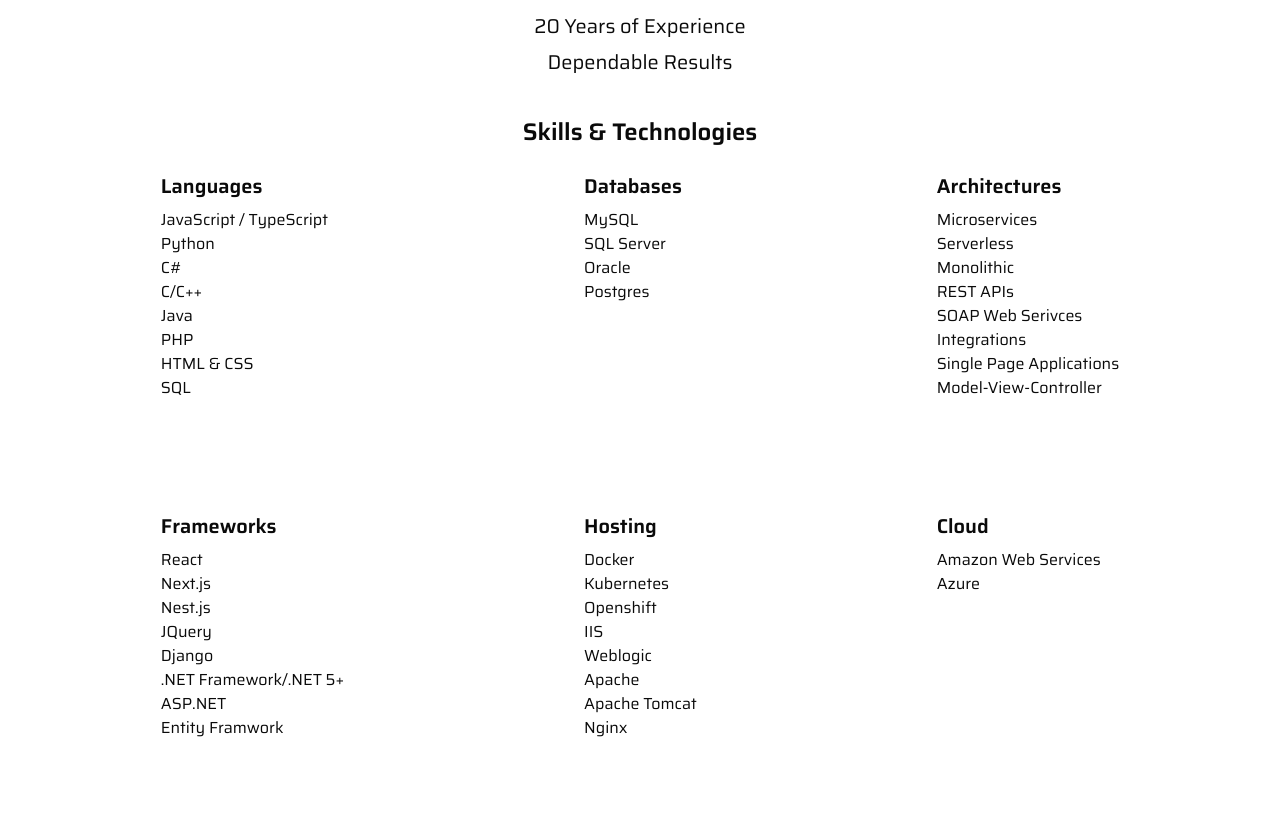
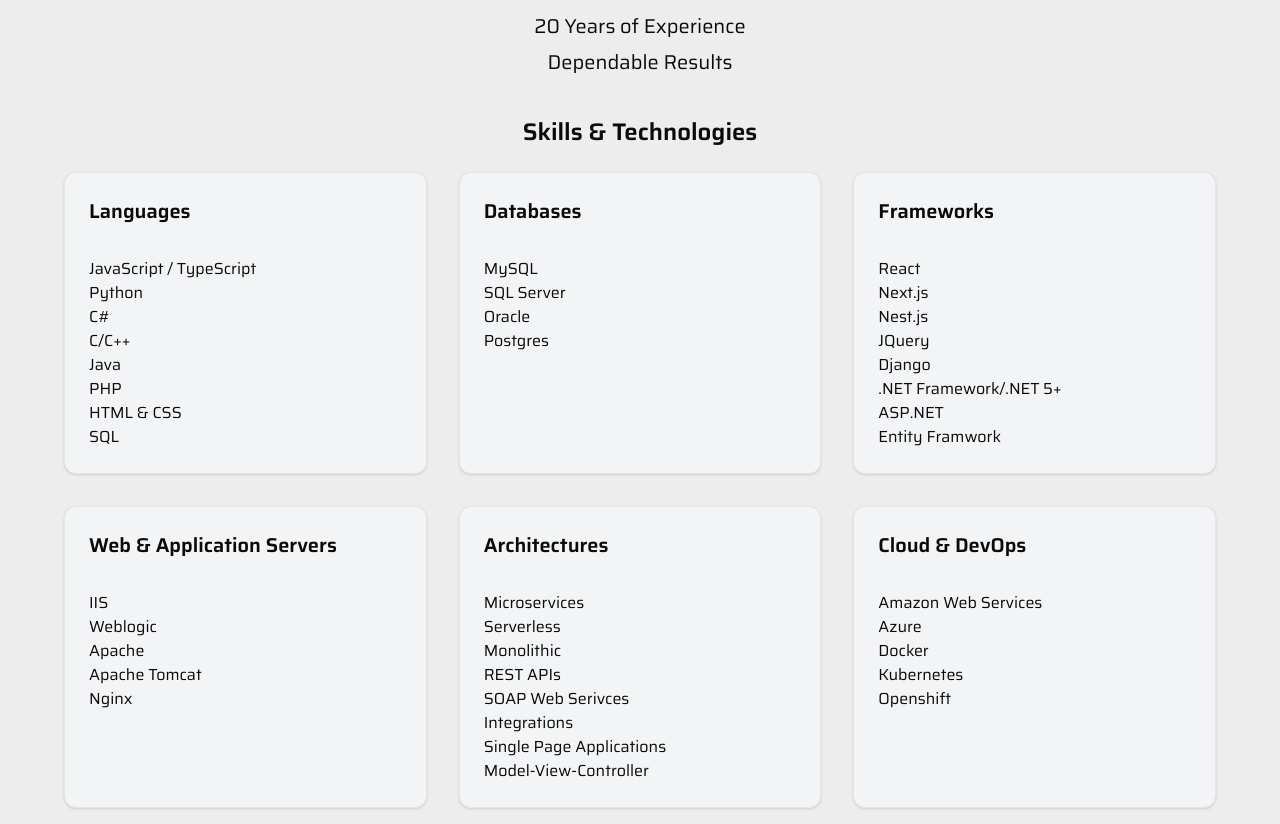
Before and after one commit to jmbsoftwaresolutions/jmbsoftwaresolutions, a Next.js app in the folder ui/jmbsoftwaresolutions/: page / in a window 1280 px wide. Shown: the part 408-1232 px from the top of the page. Before the commit the page ends 1164 px from the top, so only its background shows below. Built offline with nearby package versions, Linux system fonts and the light colour scheme; no server answers.

Commit message:
Misc improvements

```diff
--- a/ui/jmbsoftwaresolutions/app/globals.css
+++ b/ui/jmbsoftwaresolutions/app/globals.css
@@ -4,7 +4,7 @@
 
 @layer base {
   :root {
-    --background: 0 0% 100%;
+    --background: 0 0% 93%;
     --foreground: 0 0% 3.9%;
     --card: 0 0% 100%;
     --card-foreground: 0 0% 3.9%;
--- a/ui/jmbsoftwaresolutions/app/page.tsx
+++ b/ui/jmbsoftwaresolutions/app/page.tsx
@@ -1,9 +1,11 @@
 import Image from "next/image";
+import { Card, CardHeader, CardContent } from "@/components/ui/card";
 export default function Home() {
   return (
+    <>
       <main className="flex min-h-screen flex-col items-center p-4 mt-10">
         <Image
-        className="rounded-full display-block"
+          className="rounded-full block mx-auto"
           src="/images/headshot.png"
           alt="Headshot"
           width={200}
@@ -17,11 +19,19 @@
         <p className="mt-2 text-xl">Reliable software solutions</p>
         <p className="mt-2 text-xl">20 Years of Experience</p>
         <p className="mt-2 text-xl">Dependable Results</p>
-      <h1 className="text-2xl mt-10 font-semibold">Skills & Technologies</h1>
-      <div className="grid grid-flow-col grid-rows-[100px_1fr] mt-6 gap-60 content-around">
-        <div>
-          <h1 className="text-xl font-semibold">Languages</h1>
-          <ul className="list-inside mt-2 list-none">
+
+        <h1 className="text-2xl mt-10 font-semibold text-center">
+          Skills & Technologies
+        </h1>
+        <div className="grid grid-cols-1 sm:grid-cols-2 md:grid-cols-3 gap-8 mt-6 w-full max-w-6xl mx-auto">
+          <Card className="h-full bg-gray-100">
+            <CardHeader>
+              <h3 className="text-xl font-semibold text-center sm:text-left">
+                Languages
+              </h3>
+            </CardHeader>
+            <CardContent>
+              <ul className="list-inside mt-2 list-none text-center sm:text-left">
                 <li>JavaScript / TypeScript</li>
                 <li>Python</li>
                 <li>C#</li>
@@ -31,10 +41,31 @@
                 <li>HTML & CSS</li>
                 <li>SQL</li>
               </ul>
-        </div>
-        <div>
-          <h1 className="text-xl font-semibold">Frameworks</h1>
-          <ul className="list-inside mt-2 list-none">
+            </CardContent>
+          </Card>
+          <Card className="h-full bg-gray-100">
+            <CardHeader>
+              <h3 className="text-xl font-semibold text-center sm:text-left">
+                Databases
+              </h3>
+            </CardHeader>
+            <CardContent>
+              <ul className="list-inside mt-2 list-none text-center sm:text-left">
+                <li>MySQL</li>
+                <li>SQL Server</li>
+                <li>Oracle</li>
+                <li>Postgres</li>
+              </ul>
+            </CardContent>
+          </Card>
+          <Card className="h-full bg-gray-100">
+            <CardHeader>
+              <h3 className="text-xl font-semibold text-center sm:text-left">
+                Frameworks
+              </h3>
+            </CardHeader>
+            <CardContent>
+              <ul className="list-inside mt-2 list-none text-center sm:text-left">
                 <li>React</li>
                 <li>Next.js</li>
                 <li>Nest.js</li>
@@ -44,32 +75,33 @@
                 <li>ASP.NET</li>
                 <li>Entity Framwork</li>
               </ul>
-        </div>
-        <div>
-          <h1 className="text-xl font-semibold">Databases</h1>
-          <ul className="list-inside mt-2 list-none">
-            <li>MySQL</li>
-            <li>SQL Server</li>
-            <li>Oracle</li>
-            <li>Postgres</li>
-          </ul>
-        </div>
-        <div>
-          <h1 className="text-xl font-semibold">Hosting</h1>
-          <ul className="list-inside mt-2 list-none ">
-            <li>Docker</li>
-            <li>Kubernetes</li>
-            <li>Openshift</li>
+            </CardContent>
+          </Card>
+
+          <Card className="h-full bg-gray-100">
+            <CardHeader>
+              <h3 className="text-xl font-semibold text-center sm:text-left">
+                Web & Application Servers
+              </h3>
+            </CardHeader>
+            <CardContent>
+              <ul className="list-inside mt-2 list-none text-center sm:text-left">
                 <li>IIS</li>
                 <li>Weblogic</li>
                 <li>Apache</li>
                 <li>Apache Tomcat</li>
                 <li>Nginx</li>
               </ul>
-        </div>
-        <div>
-          <h1 className="text-xl font-semibold">Architectures</h1>
-          <ul className="list-inside mt-2 list-none ">
+            </CardContent>
+          </Card>
+          <Card className="h-full bg-gray-100">
+            <CardHeader>
+              <h3 className="text-xl font-semibold text-center sm:text-left">
+                Architectures
+              </h3>
+            </CardHeader>
+            <CardContent>
+              <ul className="list-inside mt-2 list-none text-center sm:text-left">
                 <li>Microservices</li>
                 <li>Serverless</li>
                 <li>Monolithic</li>
@@ -79,15 +111,27 @@
                 <li>Single Page Applications</li>
                 <li>Model-View-Controller</li>
               </ul>
-        </div>
-        <div>
-          <h1 className="text-xl font-semibold">Cloud</h1>
-          <ul className="list-inside mt-2 list-none ">
+            </CardContent>
+          </Card>
+          <Card className="h-full bg-gray-100">
+            <CardHeader>
+              <h3 className="text-xl font-semibold text-center sm:text-left">
+                Cloud & DevOps
+              </h3>
+            </CardHeader>
+            <CardContent>
+              <ul className="list-inside mt-2 list-none text-center sm:text-left ">
                 <li>Amazon Web Services</li>
                 <li>Azure</li>
+                <li>Docker</li>
+                <li>Kubernetes</li>
+                <li>Openshift</li>
               </ul>
-        </div>
+            </CardContent>
+          </Card>
         </div>
       </main>
+      <footer></footer>
+    </>
   );
 }
```
Lines whose indentation alone changed are shown as unchanged.
